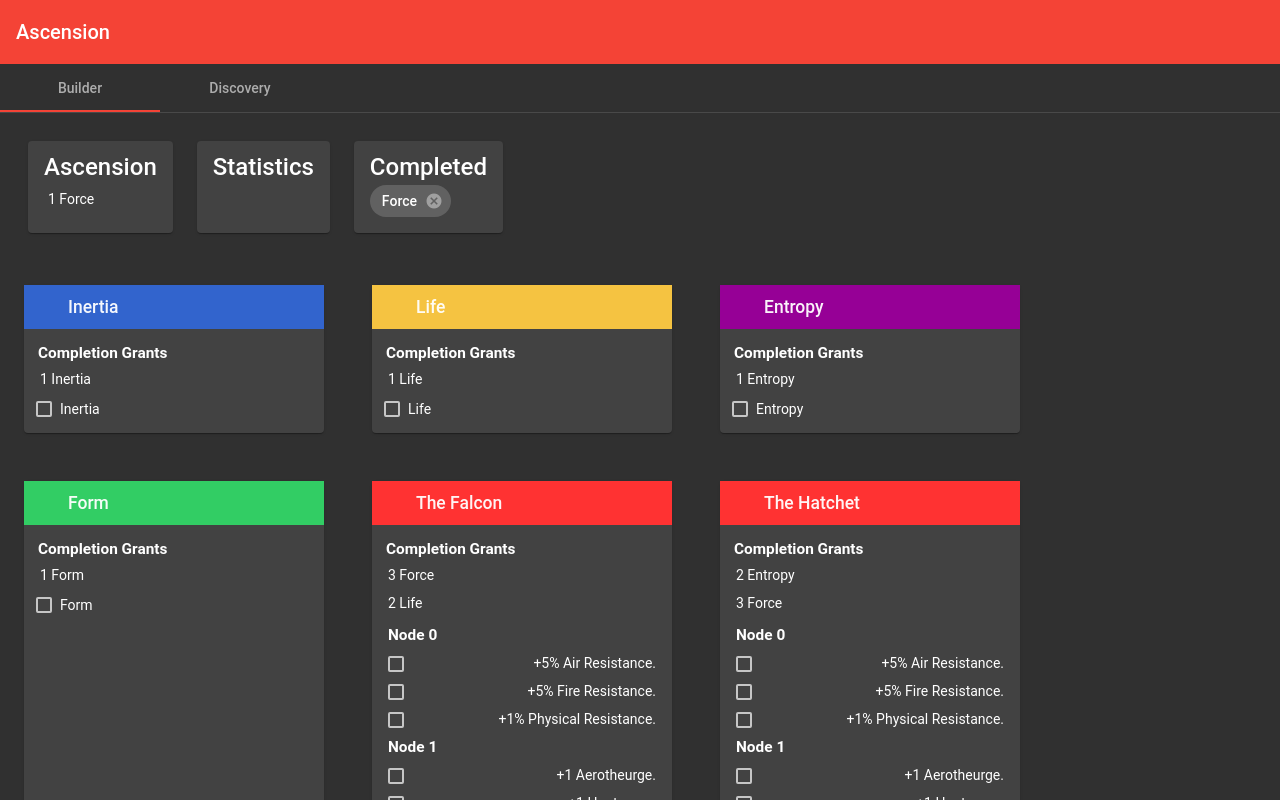
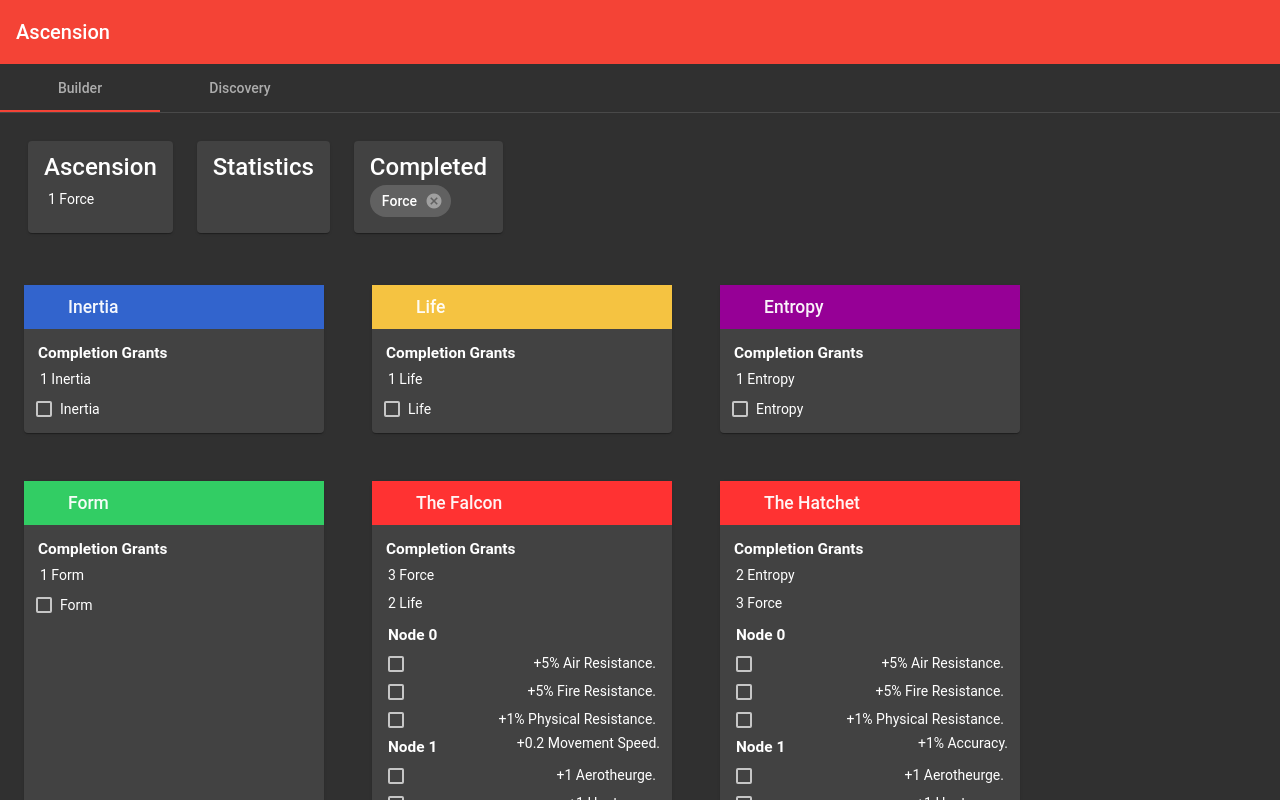
Before and after one commit to chich-dev/angular-ivy-zlc3rc, an Angular app: page / in a window 1280 px wide. Both pictures are taken after a click on the element "Force". Built offline with nearby package versions, Linux system fonts and the light colour scheme.

Commit message:
2 files modified

```diff
--- a/src/app/app.component.html
+++ b/src/app/app.component.html
@@ -81,9 +81,14 @@
 										<div *ngIf="cls.Nodes.length > 1">
 											<div *ngFor="let node of cls.Nodes; $index as index">
 												<div>
-													<div style="padding: 4px;font-size: 1.1em;font-weight:600;"
-														*ngIf="node.SubNodes.length != 0">
-														Node {{node.ID}}
+													<div style="display: flex">
+														<div style="padding: 4px;font-size: 1.1em;font-weight:600;"
+															*ngIf="node.SubNodes.length != 0">
+															Node {{node.ID}}
+														</div>
+														<div style="flex:1; text-align: right; margin-left: 8px;">
+															{{node.Raw}}
+														</div>
 													</div>
 													<div *ngIf="node.SubNodes.length == 0">
 														<mat-checkbox [checked]="node.Selected">{{node.ID}}
--- a/src/app/builder.service.ts
+++ b/src/app/builder.service.ts
@@ -276,7 +276,10 @@ export class AscensionClass {
 
   public get SelectedNodes() {
     return this.Nodes.reduce((acc, item) => {
-      item.Selected ? acc.push(item.SelectedNode) : null;
+      if (item.Selected) {
+        acc.push(item.SelectedNode);
+        acc.push(item);
+      }
       return acc;
     }, []);
   }
```
